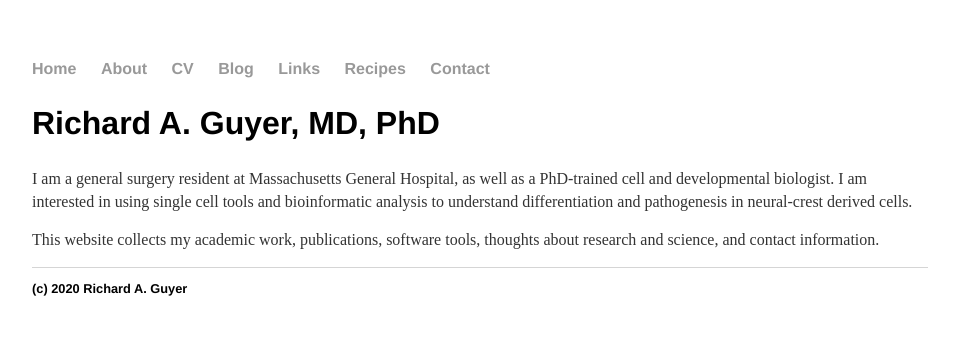
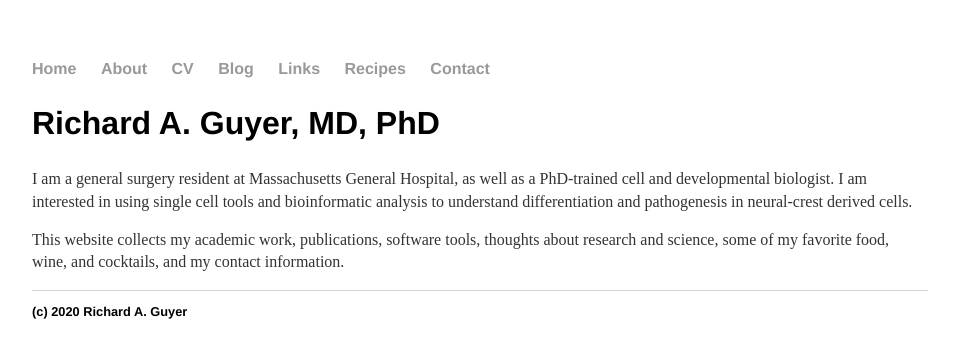
Before and after one commit to riguyer/riguyer.github.io, a Jekyll site: the page built from index.html, in a window 1280 px wide. Shown: the top 358 px of the page, without its empty margins (160-1119 px from the left). Built offline with Jekyll 4.4.1, drawn with Linux system fonts in a browser that asks for light colours.

Commit message:
Update index.html

```diff
--- a/index.html
+++ b/index.html
@@ -4,6 +4,11 @@
 ---
 <div class="blurb">
         <h2>Richard A. Guyer, MD, PhD</h2>
-	<p>I am a general surgery resident at Massachusetts General Hospital, as well as a PhD-trained cell and developmental biologist. I am interested in using single cell tools and bioinformatic analysis to understand differentiation and pathogenesis in neural-crest derived cells.</p>
-	<p>This website collects my academic work, publications, software tools, thoughts about research and science, and contact information.</p>
+	<p>
+		I am a general surgery resident at Massachusetts General Hospital, as well as a PhD-trained cell and developmental biologist. I am interested in using single cell tools and bioinformatic analysis to understand differentiation and pathogenesis in neural-crest derived cells.
+	</p>
+	<p>
+		This website collects my academic work, publications, software tools, thoughts about research and science, some of my favorite food, wine, and cocktails,
+		and my contact information.
+	</p>
 </div><!-- /.blurb -->
```
